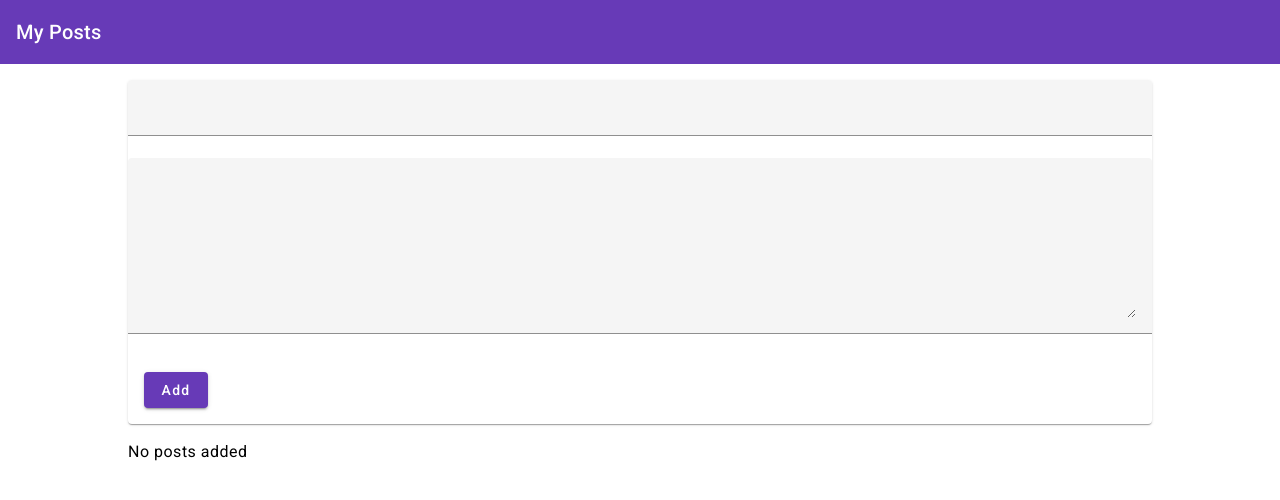
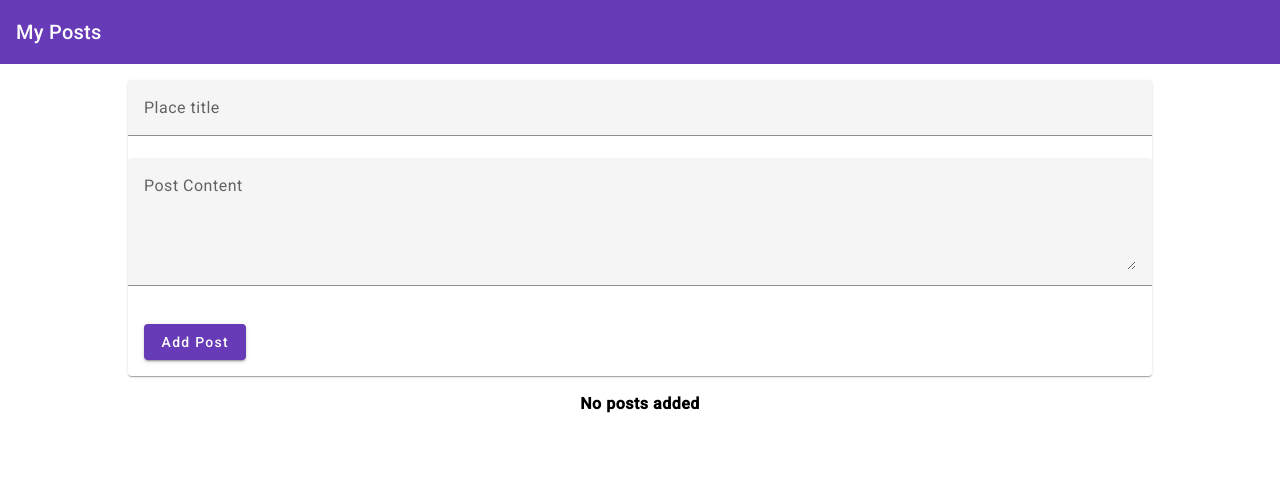
Before and after one commit to umangutkarsh/myPosts-app, an Angular app: page / in a window 1280 px wide. Shown: the top 500 px of the page. Built offline with nearby package versions, Linux system fonts and the light colour scheme.

Commit message:
list, create, get posts, adding forms

```diff
--- a/package.json
+++ b/package.json
@@ -20,7 +20,9 @@
     "@angular/platform-browser": "^16.2.0",
     "@angular/platform-browser-dynamic": "^16.2.0",
     "@angular/router": "^16.2.0",
+    "core-js": "^3.32.2",
     "rxjs": "~7.8.0",
+    "rxjs-compat": "^6.6.7",
     "tslib": "^2.3.0",
     "zone.js": "~0.13.0"
   },
--- a/src/app/app.component.html
+++ b/src/app/app.component.html
@@ -1,5 +1,5 @@
 <app-header></app-header>
 <main>
-  <app-post-create (postCreated)="onCreatePost($event)"></app-post-create>
-  <app-post-list [posts]="storedPosts"></app-post-list>
+  <app-post-create></app-post-create>
+  <app-post-list></app-post-list>
 </main>
--- a/src/app/app.component.ts
+++ b/src/app/app.component.ts
@@ -1,15 +1,8 @@
-import { Component, Input } from '@angular/core';
-import { Post } from './posts/post.model';
+import { Component } from '@angular/core';
 
 @Component({
   selector: 'app-root',
   templateUrl: './app.component.html',
   styleUrls: ['./app.component.css'],
 })
-export class AppComponent {
-  storedPosts: Post[] = [];
-
-  onCreatePost(post: Post) {
-    this.storedPosts.push(post);
-  }
-}
+export class AppComponent {}
--- a/src/app/app.module.ts
+++ b/src/app/app.module.ts
@@ -12,6 +12,7 @@
 import { PostCreateComponent } from './posts/post-create/post-create.component';
 import { HeaderComponent } from './header/header.component';
 import { PostListComponent } from './posts/post-list/post-list.component';
+import { PostsService } from './posts/posts.service';
 
 @NgModule({
   declarations: [
@@ -30,7 +31,7 @@
     MatToolbarModule,
     MatExpansionModule,
   ],
-  providers: [],
+  providers: [PostsService],
   bootstrap: [AppComponent],
 })
 export class AppModule {}
--- a/src/app/posts/post-create/post-create.component.css
+++ b/src/app/posts/post-create/post-create.component.css
@@ -4,7 +4,7 @@
 }
 
 button {
-  width: 5%;
+  width: 10%;
   margin: 1rem auto 1rem 1rem;
 }
 
--- a/src/app/posts/post-create/post-create.component.html
+++ b/src/app/posts/post-create/post-create.component.html
@@ -1,10 +1,33 @@
 <mat-card>
-  <mat-form-field>
-    <input matInput type="text" [(ngModel)]="enteredTitle" />
-  </mat-form-field>
+  <form (submit)="onAddPost(postForm)" #postForm="ngForm">
+    <mat-form-field>
+      <input
+        matInput
+        type="text"
+        name="title"
+        ngModel
+        placeholder="Place title"
+        required
+        #title="ngModel"
+      />
+      <mat-error *ngIf="title.invalid"><b>Please enter a title</b></mat-error>
+    </mat-form-field>
 
-  <mat-form-field>
-    <textarea matInput rows="6" [(ngModel)]="enteredContent"></textarea>
-  </mat-form-field>
-  <button mat-raised-button color="primary" (click)="onAddPost()">Add</button>
+    <mat-form-field>
+      <textarea
+        matInput
+        rows="4"
+        name="content"
+        ngModel
+        placeholder="Post Content"
+        required
+        minlength="5"
+        #content="ngModel"
+      ></textarea>
+      <mat-error *ngIf="content.invalid"
+        ><b>Please enter some content</b></mat-error
+      >
+    </mat-form-field>
+    <button mat-raised-button color="primary">Add Post</button>
+  </form>
 </mat-card>
--- a/src/app/posts/post-create/post-create.component.ts
+++ b/src/app/posts/post-create/post-create.component.ts
@@ -1,5 +1,6 @@
-import { Component, EventEmitter, Output } from '@angular/core';
-import { Post } from '../post.model';
+import { Component } from '@angular/core';
+import { NgForm } from '@angular/forms';
+import { PostsService } from '../posts.service';
 
 @Component({
   selector: 'app-post-create',
@@ -10,15 +11,16 @@
   enteredTitle = '';
   enteredContent = '';
 
-  @Output() postCreated = new EventEmitter<Post>();
+  constructor(public postsService: PostsService) {}
 
-  onAddPost() {
+  onAddPost(form: NgForm) {
     // console.log(postInput);
     // console.dir(postInput);
-    const post: Post = {
-      title: this.enteredTitle,
-      content: this.enteredContent,
-    };
-    this.postCreated.emit(post);
+    if (form.invalid) {
+      return;
+    }
+
+    this.postsService.addPost(form.value.title, form.value.content);
+    form.resetForm();
   }
 }
--- a/src/app/posts/post-list/post-list.component.html
+++ b/src/app/posts/post-list/post-list.component.html
@@ -4,7 +4,17 @@
       {{ post.title }}
     </mat-expansion-panel-header>
     <p>{{ post.content }}</p>
+    <mat-action-row>
+      <button mat-button color="primary">EDIT</button>
+      <button mat-button color="warn">DELETE</button>
+    </mat-action-row>
   </mat-expansion-panel>
 </mat-accordion>
 
-<p class="info-text mat-body-1" *ngIf="posts.length <= 0">No posts added</p>
+<p
+  class="info-text mat-body-1"
+  style="text-align: center"
+  *ngIf="posts.length <= 0"
+>
+  <b>No posts added</b>
+</p>
--- a/src/app/posts/post-list/post-list.component.ts
+++ b/src/app/posts/post-list/post-list.component.ts
@@ -1,17 +1,37 @@
-import { Component, Input } from '@angular/core';
+import { Component, OnDestroy, OnInit } from '@angular/core';
 import { Post } from '../post.model';
+import { PostsService } from '../posts.service';
+import { Subscription } from 'rxjs';
 
 @Component({
   selector: 'app-post-list',
   templateUrl: './post-list.component.html',
   styleUrls: ['./post-list.component.css'],
 })
-export class PostListComponent {
+export class PostListComponent implements OnInit, OnDestroy {
   // posts = [
   //   { title: 'Post 1', content: 'This is for testing' },
   //   { title: 'Post 2', content: 'This for testing 2' },
   //   { title: 'Post 3', content: 'This for testing 3' },
   // ];
 
-  @Input() posts: Post[] = [];
+  posts: Post[] = [];
+  private postsSub: Subscription;
+
+  constructor(
+    public postsService: PostsService // private postsSub: Subscription
+  ) {}
+
+  ngOnInit() {
+    this.posts = this.postsService.getPosts();
+    this.postsSub = this.postsService
+      .getPostUpdateListener()
+      .subscribe((posts: Post[]) => {
+        this.posts = posts;
+      });
+  }
+
+  ngOnDestroy() {
+    this.postsSub.unsubscribe();
+  }
 }
--- /dev/null
+++ b/src/app/posts/posts.service.ts
@@ -0,0 +1,23 @@
+import { Injectable } from '@angular/core';
+import { Post } from './post.model';
+import { Subject } from 'rxjs';
+
+@Injectable()
+export class PostsService {
+  private posts: Post[] = [];
+  private postsUpdated = new Subject<Post[]>();
+
+  getPosts() {
+    return [...this.posts];
+  }
+
+  getPostUpdateListener() {
+    return this.postsUpdated.asObservable();
+  }
+
+  addPost(title: string, content: string) {
+    const post = { title: title, content: content };
+    this.posts.push(post);
+    this.postsUpdated.next([...this.posts]);
+  }
+}
--- a/tsconfig.json
+++ b/tsconfig.json
@@ -19,10 +19,8 @@
     "target": "ES2022",
     "module": "ES2022",
     "useDefineForClassFields": false,
-    "lib": [
-      "ES2022",
-      "dom"
-    ]
+    "lib": ["ES2022", "dom"],
+    "strictPropertyInitialization": false
   },
   "angularCompilerOptions": {
     "enableI18nLegacyMessageIdFormat": false,
```
Also changed, not shown: 1 other file (tests, documents, lock files or other folders).
